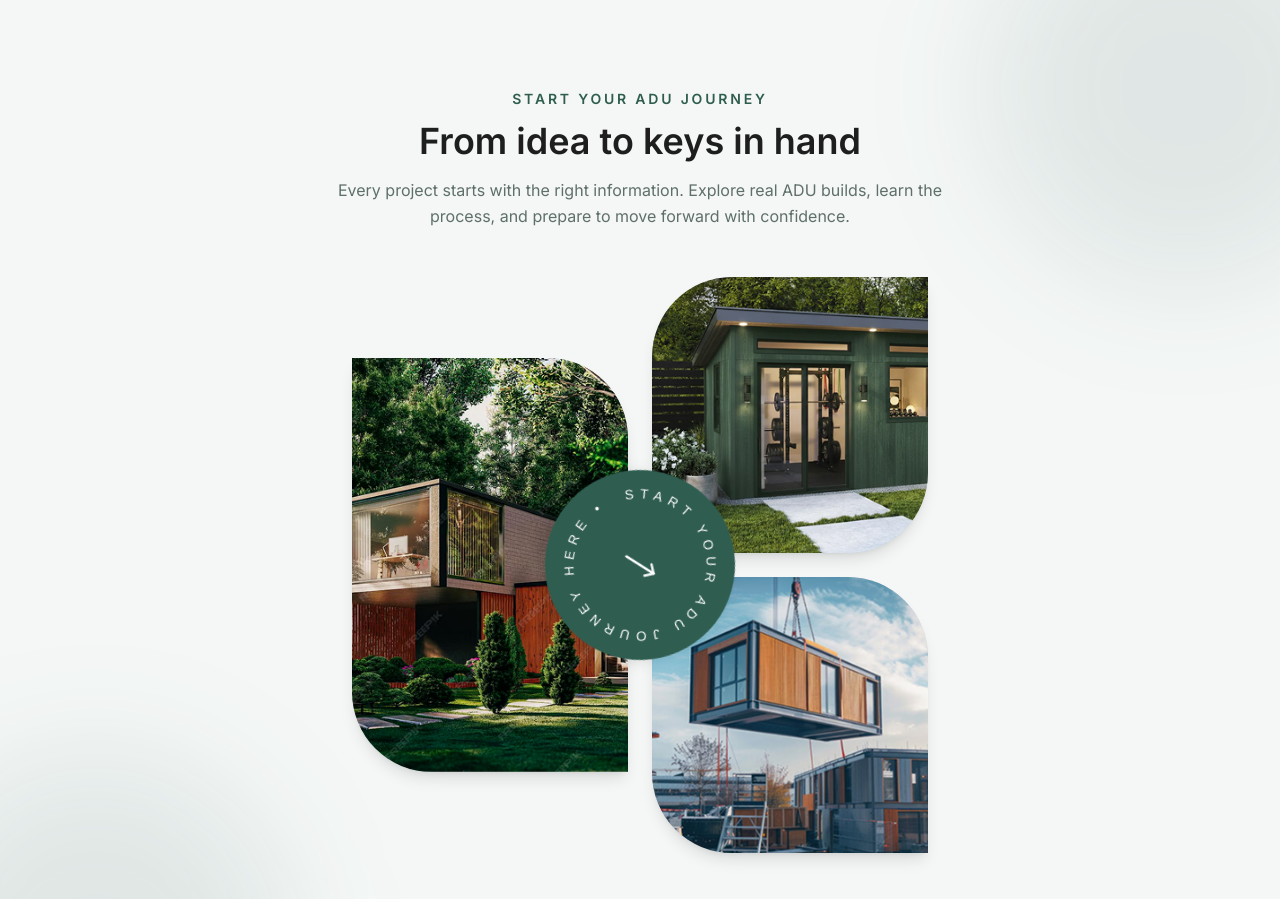
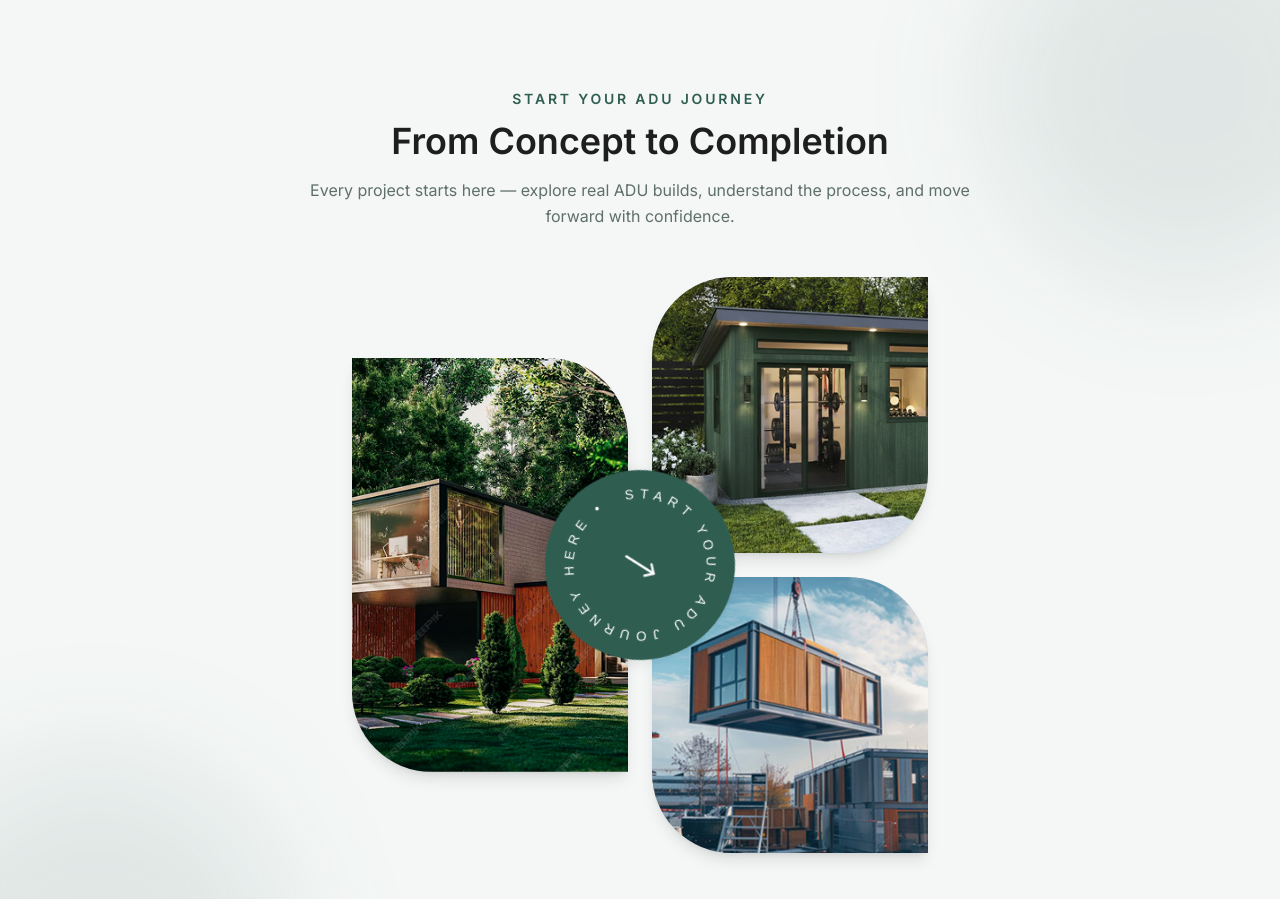
Before and after one commit to resogenesis/aduatlas, a React (Vite) app: page / in a window 1280 px wide. Shown: the part 1820-2719 px from the top of the page. Built offline with nearby package versions, Linux system fonts and the light colour scheme.

Commit message:
Update ChooseAtlas headline to 'From Concept to Completion'

```diff
--- a/src/components/home/ChooseAtlas.jsx
+++ b/src/components/home/ChooseAtlas.jsx
@@ -20,10 +20,10 @@ const ChooseAtlas = () => {
                         START YOUR ADU JOURNEY
                     </p>
                     <h2 className="text-2xl sm:text-3xl md:text-4xl font-semibold text-primary mb-4">
-                        From idea to keys in hand
+                        From Concept to Completion
                     </h2>
                     <p className="text-secondary text-sm sm:text-base leading-relaxed">
-                        Every project starts with the right information. Explore real ADU builds, learn the process, and prepare to move forward with confidence.
+                        Every project starts here — explore real ADU builds, understand the process, and move forward with confidence.
                     </p>
                 </div>
 
```
